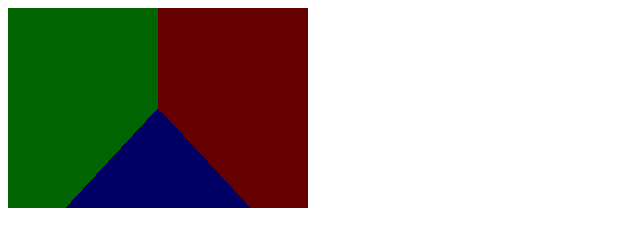
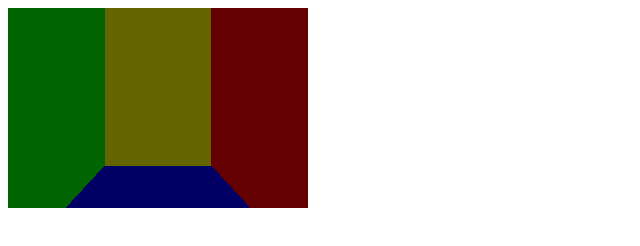
Before and after one commit to herobank110/nora, a plain HTML site: page src/v2/index.html in a window 1280 px wide. Shown: the whole page, without its empty margins (0-640 px from the left). Drawn offline with Linux system fonts and the light colour scheme.

Commit message:
back plate

```diff
--- a/src/v2/index.html
+++ b/src/v2/index.html
@@ -109,6 +109,7 @@
                 { u: [1, 0, 0], t: 100 },  // right plane
                 { u: [0, 1, 0], t: 0 },  // floor plane
                 { u: [0, 1, 0], t: 200 },  // ceiling plane
+                { u: [0, 0, -1], t: 400 },  // back plane
                 // TODO: light? material camera?
             ]
         }
@@ -128,9 +129,9 @@
             for (let i = 0; i < s.h * s.w; i++) {
                 const ray = castCameraRay(c, s, i);
                 const p = findClosestIntersectingPlane(geo, ray)
-                buffer.data[(i * 4) + 0] = [100, 0, 0, 0][p];
-                buffer.data[(i * 4) + 1] = [0, 100, 0, 100][p];
-                buffer.data[(i * 4) + 2] = [0, 0, 100, 100][p];
+                buffer.data[(i * 4) + 0] = [100, 0, 0, 0, 100][p];
+                buffer.data[(i * 4) + 1] = [0, 100, 0, 100, 100][p];
+                buffer.data[(i * 4) + 2] = [0, 0, 100, 100, 0][p];
                 buffer.data[(i * 4) + 3] = 255;
             }
         }
```
